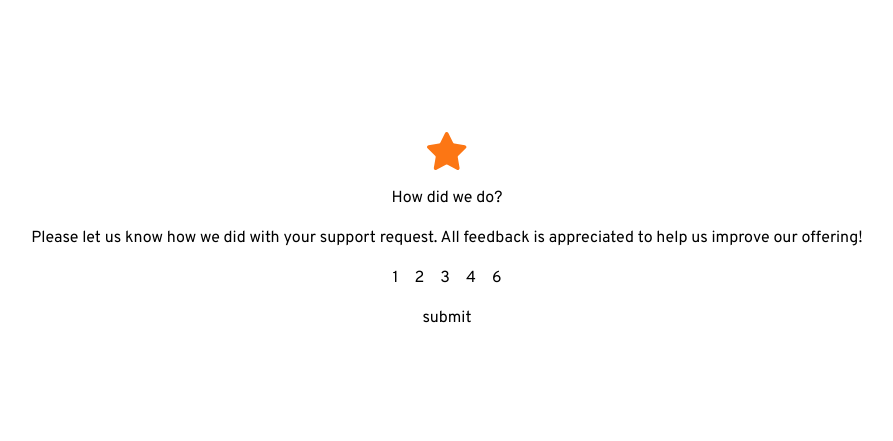
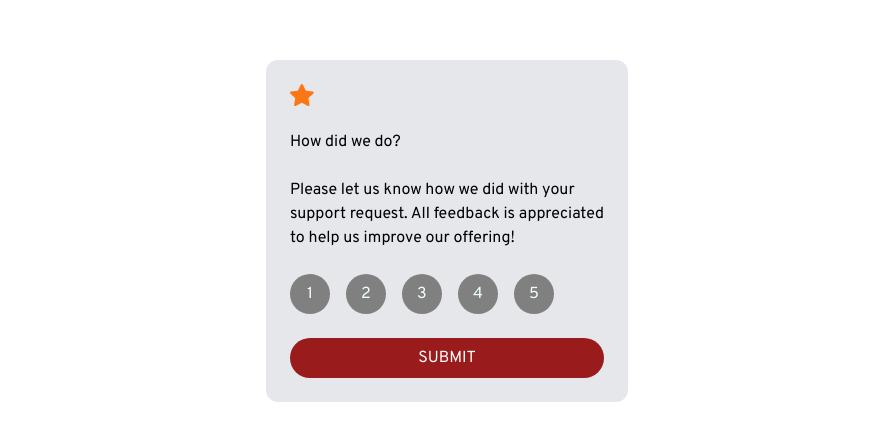
Before and after one commit to rajeevrk9901/rajeevrk9901-Intractive-rating-component, a React (Vite) app: page / in a window 1280 px wide. Shown: the part 169-610 px from the top of the page, without its empty margins (193-1086 px from the left). Built offline with nearby package versions, Linux system fonts and the light colour scheme.

Commit message:
added fle

```diff
--- a/src/App.jsx
+++ b/src/App.jsx
@@ -3,26 +3,40 @@ import './App.css'
 import star from './assets/icon-star.svg'
 
 function App() {
-  // const [count, setCount] = useState()
+
+  const Button = ({ value }) => {
+    return <button className='btn-number' >{value}</button>
+  }
 
   return (
     // <h1>hi</h1>
     <>
       {/* Global Container */}
-      <div className="wrapper flex flex-col justify-center items-center min-h-screen">
+      <div className="wrapper flex flex-col justify-center items-center min-h-screen max-w-sm m-auto ">
         {/* Local Container */}
-        <div className="flex flex-col items-center px-4 space-y-4">
-          <img className='w-10' src={star} alt="" srcset="" />
+        <div className="flex flex-col px-6 space-y-6 rounded-xl bg-gray-200 py-6">
+          <img className='w-6' src={star} alt="" srcSet="" />
+          {/* bg-gray-400 p-6 rounded-full */}
           <h2>How did we do?</h2>
-          <p>Please let us know how we did with your support request. All feedback is appreciated to help us improve our offering!</p>
+          <p>Please let us know how we did with your <br /> support request. All feedback is appreciated <br />to help us improve our offering!</p>
           <ul className='flex space-x-4'>
-            <li><button>1</button></li>
-            <li><button>2</button></li>
-            <li><button>3</button></li>
-            <li><button>4</button></li>
-            <li><button>6</button></li>
+            <li className=''>
+              <Button value={1} />
+            </li>
+            <li>
+              <Button value={2} />
+            </li>
+            <li>
+              <Button value={3} />
+            </li>
+            <li>
+              <Button value={4} />
+            </li>
+            <li>
+              <Button value={5} />
+            </li>
           </ul>
-          <button type="submit">submit</button>
+          <button className='btn-rating uppercase text-white bg-red-800 py-2 rounded-3xl duration-150 hover:bg-red-700' type="submit">submit</button>
         </div>
       </div>
     </>
--- a/src/index.css
+++ b/src/index.css
@@ -19,3 +19,24 @@ body {
   /* background: linear-gradient(120deg, var(--DarkBlue), var(--VeryDarkBlue)); */
   /* background-color: red; */
 }
+
+
+ul li {
+  background-color: gray;
+  /* padding: 0.7rem 1.1rem; */
+  width: 40px;
+  height: 40px;
+  border-radius: 50%;
+  color: azure;
+  font-size: medium;
+  text-align: center;
+  justify-content: center;
+  display: flex;
+  cursor: pointer;
+}
+
+/* ul li:active,
+ul li:focus,
+ul li:visited {
+  background-color: coral;
+} */
```
